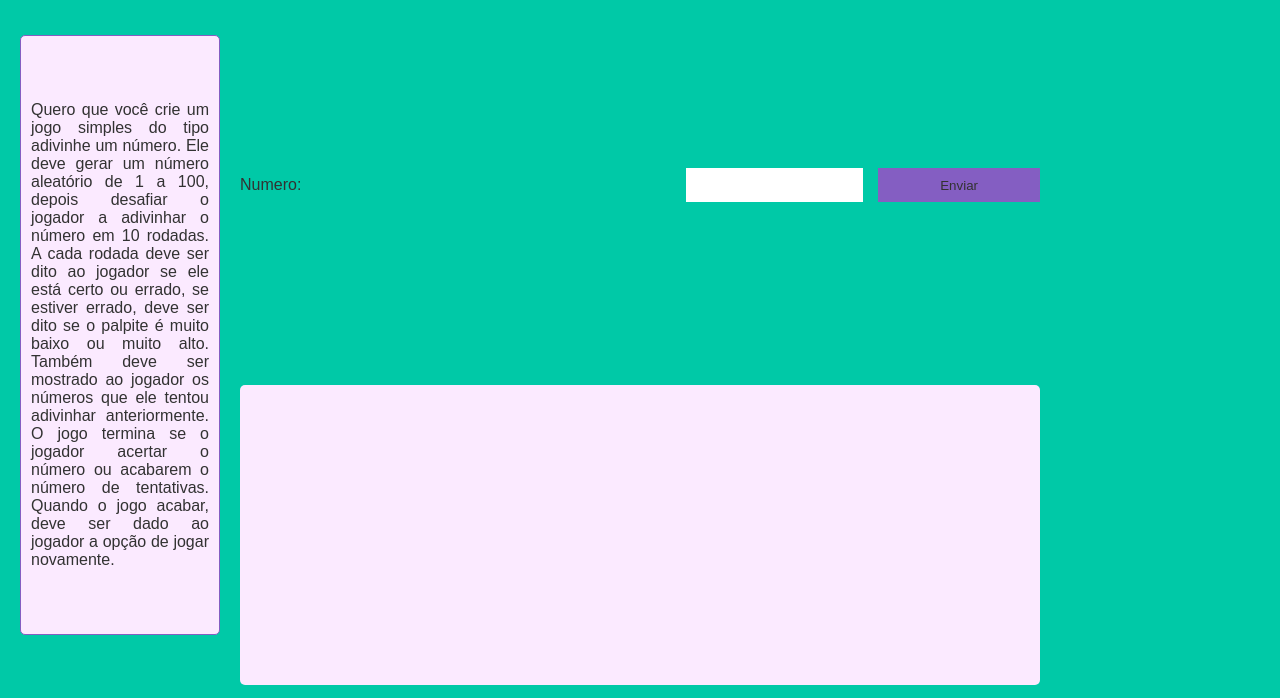
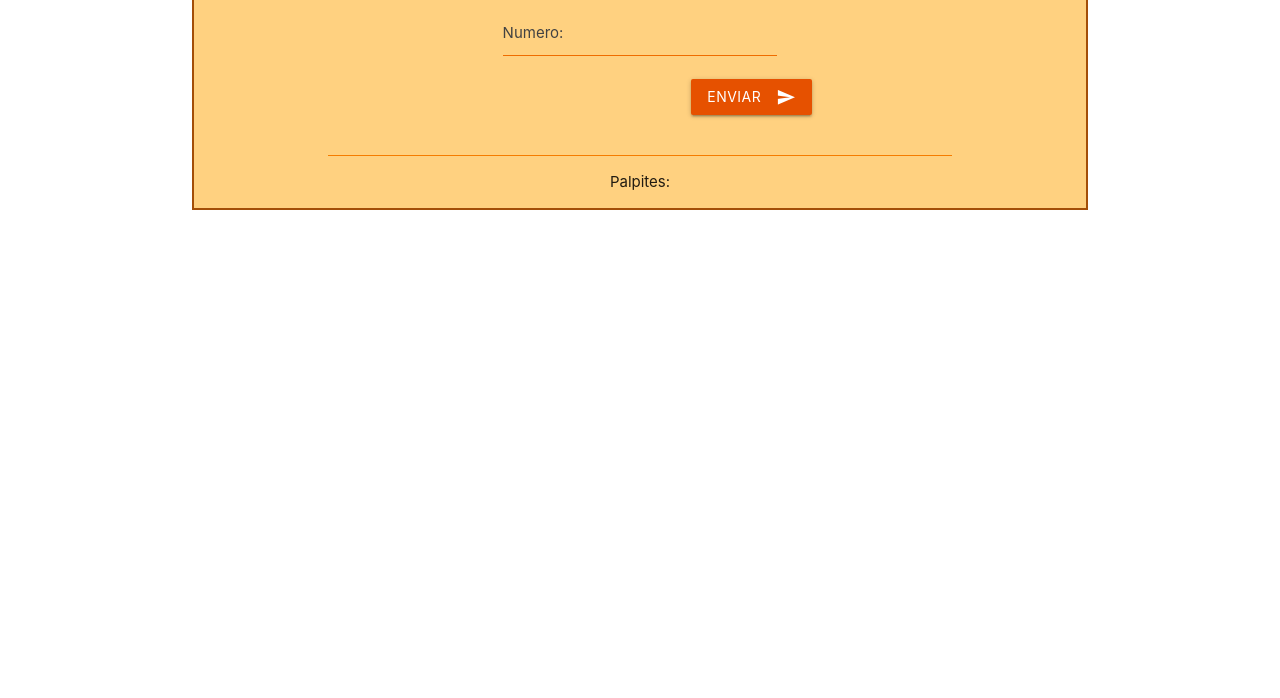
Before and after one commit to JadiellyL/advinhe-onumero, a plain HTML site: page index.html in a window 1280 px wide. Shown: the part 102-800 px from the top of the page. Drawn offline with nearby package versions, Linux system fonts and the light colour scheme.

Commit message:
Adicionando Materialize no projeto

```diff
--- a/css/style.css
+++ b/css/style.css
@@ -1,70 +1,41 @@
-*{
-    margin: 0;
-    padding: 0;
-    box-sizing: border-box;
-    font-family: Arial, Helvetica, sans-serif;
-    color: #323232;
-    border: none;
-  }
+  /* label color
+   .input-field label {
+     color: #000;
+   }
+   /* label focus color
+   .input-field input[type=text]:focus + label {
+     color: #000;
+   }
+   */
+   /* label underline focus color  */
+   .input-field input[type=text]:focus {
+     border-bottom: 1px solid #ef6c00  !important;
+     box-shadow: 0 1px 0 0 #ef6c00 !important;
+   }
 
-  input, label{
-    display: block;
-    width: 100%;
-    border: none;
-  }
+   .input-field input{
+    border-bottom: 1px solid #ef6c00 !important;
+   }
 
-  input:focus, label:focus{
-    outline: none;
-  }
+   /* valid color
+   .input-field input[type=text].valid {
+     border-bottom: 1px solid #000;
+     box-shadow: 0 1px 0 0 #000;
+   }
+   */
+   /* invalid color
+   .input-field input[type=text].invalid {
+     border-bottom: 1px solid #000;
+     box-shadow: 0 1px 0 0 #000;
+   }
 
-  body{
-    background-color: #00C9A7;
-  }
+   /* icon prefix focus color
+   .input-field .prefix.active {
+     color: #000;
+   }
+   */
 
-  #content-left{
-    background-color: #FBEAFF;
-    width: 200px;
-    height: 600px;
-    border: 1px solid #845EC2;
-    border-radius: 5px;
-    display: flex;
-    flex-wrap: wrap;
-    align-content: center;
-    position: fixed;
-    text-align: justify;
-    padding: 10px;
-    margin-left: 20px;
-  }
-
-  #content-center, #content-resultados{
-    width: 800px;
-    height: 300px;
-    border-radius: 5px;
-    position: relative;
-    margin-left: auto;
-    margin-right: auto;
-    margin-top: 50px;
-    display: flex;
-    align-items: center;
-  }
-
-  #content-resultados{
-    background-color:  #FBEAFF;
-  }
-
-  h1{
-    margin: 50px;
-    text-align: center;
-  }
-
-  #numero{
-    width: 300px;
-    height: 34px;
-    margin: 15px;
-  }
-
-  #btn-enviar{
-    width: 300px;
-    height: 34px;
-    background-color: #845EC2;
-  }
+   #content{
+    border: 2px solid #a34e08;
+    margin-bottom: 25px !important;
+   }
--- a/index.html
+++ b/index.html
@@ -5,32 +5,38 @@
     <meta http-equiv='X-UA-Compatible' content='IE=edge'>
     <title>Page Title</title>
     <meta name='viewport' content='width=device-width, initial-scale=1'>
+    <link rel="stylesheet" href="https://cdnjs.cloudflare.com/ajax/libs/materialize/1.0.0/css/materialize.min.css">
+    <link href="https://fonts.googleapis.com/icon?family=Material+Icons" rel="stylesheet">
     <link rel='stylesheet' type='text/css' media='screen' href='css/style.css'>
 </head>
 <body>
-    <div class="main">
-        <h1>Jogo advinhe o número</h1>
+    <div id="content" class="container orange accent-1 center-align">
 
-        <div id="content-left">
-            <p>
-                Quero que você crie um jogo simples do tipo adivinhe um número. Ele deve gerar um número aleatório de 1 a 100,
-                depois desafiar o jogador a adivinhar o número em 10 rodadas. A cada rodada deve ser dito ao jogador se ele
-                está certo ou errado, se estiver errado, deve ser dito se o palpite é muito baixo ou muito alto. Também deve
-                ser mostrado ao jogador os números que ele tentou adivinhar anteriormente. O jogo termina se o jogador acertar
-                o número ou acabarem o número de tentativas. Quando o jogo acabar, deve ser dado ao jogador
-                a opção de jogar novamente.
-            </p>
-        </div>
 
-        <div id="content-center">
-            <label for="numero">Numero:</label>
-            <input type="text" id="numero" name="numero">
-            <input type="submit" id="btn-enviar" value="Enviar" onclick="jogo()">
+        <div class="row grey-text text-darken-3">
+            <form class="col s12">
+                <h3>Jogo advinhe o número</h3>
+                <div class="row">
+                    <div class="input-field col s4 offset-s4">
+                        <label class="grey-text text-darken-3" for="numero">Numero:</label>
+                        <input type="text" id="numero" name="numero">
+                    </div>
+                    <div class="col s12 m4 l3 offset-l6">
+                        <button id="btn-enviar" class="btn orange darken-4 waves-effect waves-light" type="button" name="action" onclick="jogo()">Enviar
+                            <i class="material-icons right">send</i>
+                        </button>
+                    </div>
+
+                </div>
+
+
+            </form>
 
         </div>
-        <div id="content-resultados">
+        <div class="container divider orange darken-2"></div>
+        <div class="container" id="content-resultados">
             <p id="tentativas">
-
+                Palpites:
             </p>
             <p id="certo-errado">
 
@@ -42,8 +48,8 @@
 
     </div>
 
+    <script src="https://cdnjs.cloudflare.com/ajax/libs/materialize/1.0.0/js/materialize.min.js"></script>
     <script src="js/event.js">
-
-    </script>
+  </script>
 </body>
 </html>
--- a/js/event.js
+++ b/js/event.js
@@ -12,25 +12,26 @@ function jogo(){
     if(rodadas < 10){
         rodadas = rodadas + 1;
         console.log("rodadas" + rodadas);
-        palpite.innerHTML = "";
         if(palpite === numeroAleatorio){
             reultado.innerHTML = "Parabens voce acertou! "
             listaPalpites.innerHTML += " " + palpite + " ";
-            palpiteBaixo_ouAlto.innerHTML = "";
+            document.querySelector("#numero").value = "";
+           palpiteBaixo_ouAlto.innerHTML = "";
         }else{
             listaPalpites.innerHTML += " " + palpite + " ";
             reultado.innerHTML = "Numero errado";
+            document.querySelector("#numero").value = "";
             if(palpite < numeroAleatorio){
                 palpiteBaixo_ouAlto.innerHTML = "Seu palpite esta muito baixo" ;
             }else{
-                palpiteBaixo_ouAlto.innerHTML = "Seu palpite esta muito alto"
+                palpiteBaixo_ouAlto.innerHTML = "Seu palpite esta muito alto";
             }
 
         }
     }else{
         palpite.disabled = true;
         reultado.innerHTML = "Jogo encerrado!"
-        console.log(rodadas + "fim de jogo");
+        alert(rodadas + " rodadas! fim de jogo");
     }
 
 }
```
Also changed, not shown: 1 other file.
